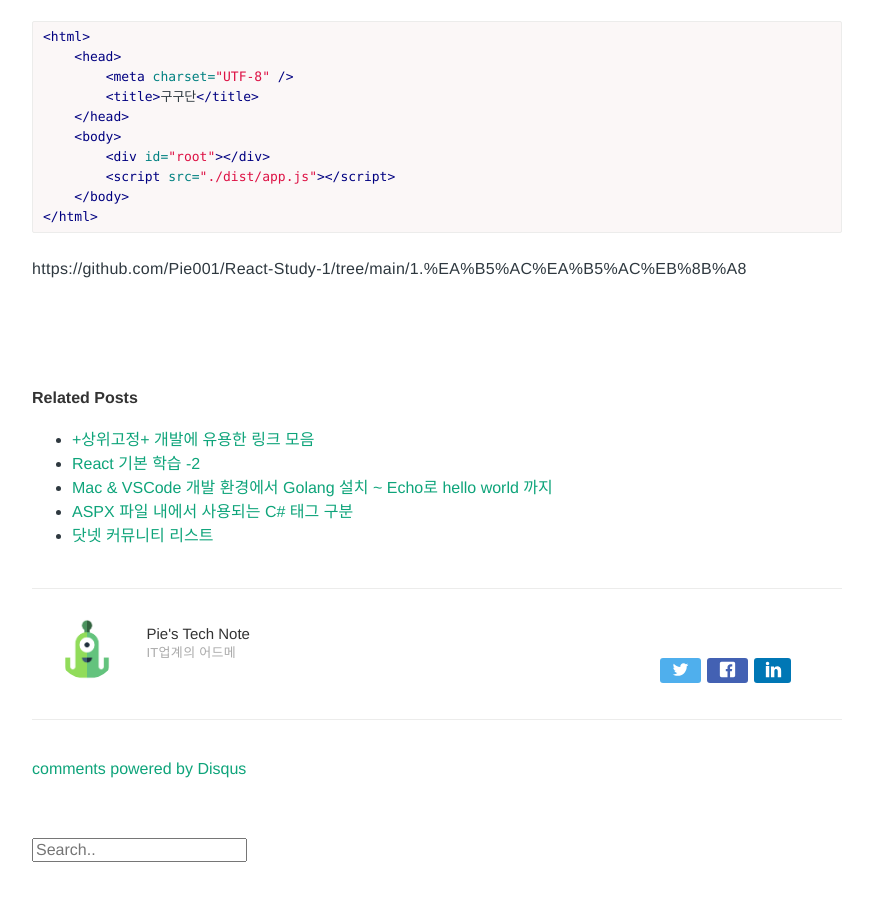
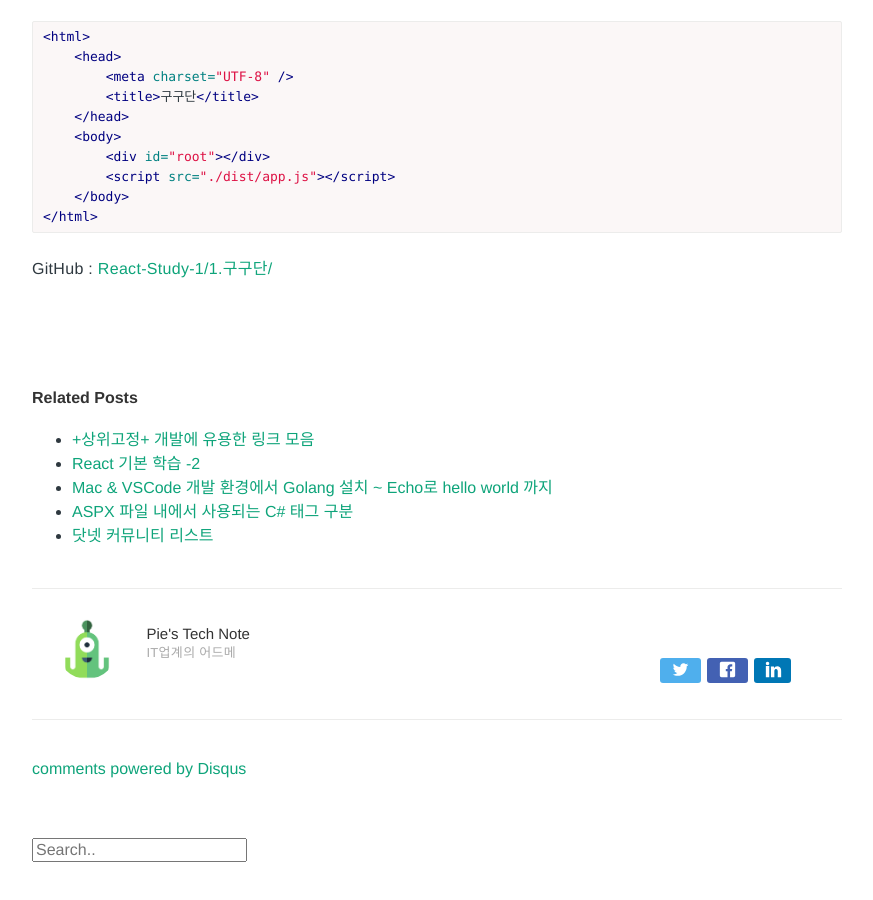
Before and after one commit to Pie001/pie001.github.io, a Jekyll site: the page built from _posts/2020-11-18-0070.md, in a window 1280 px wide and 900 px high, scrolled down 8984 px. Shown: the whole window, without its empty margins (203-1076 px from the left). Built offline with Jekyll 4.4.1, drawn with Linux system fonts in a browser that asks for light colours; nearby versions of some CDN libraries; comment, search, counter and statistics services are not loaded.

Commit message:
Update 2020-11-18-0070.md

````diff
--- a/_posts/2020-11-18-0070.md
+++ b/_posts/2020-11-18-0070.md
@@ -454,4 +454,4 @@ ReactDom.render(<GuGuDan/>, document.querySelector('#root'));
 </html>
 ```
 
-https://github.com/Pie001/React-Study-1/tree/main/1.%EA%B5%AC%EA%B5%AC%EB%8B%A8
+GitHub : [React-Study-1/1.구구단/](https://github.com/Pie001/React-Study-1/tree/main/1.%EA%B5%AC%EA%B5%AC%EB%8B%A8)
````
